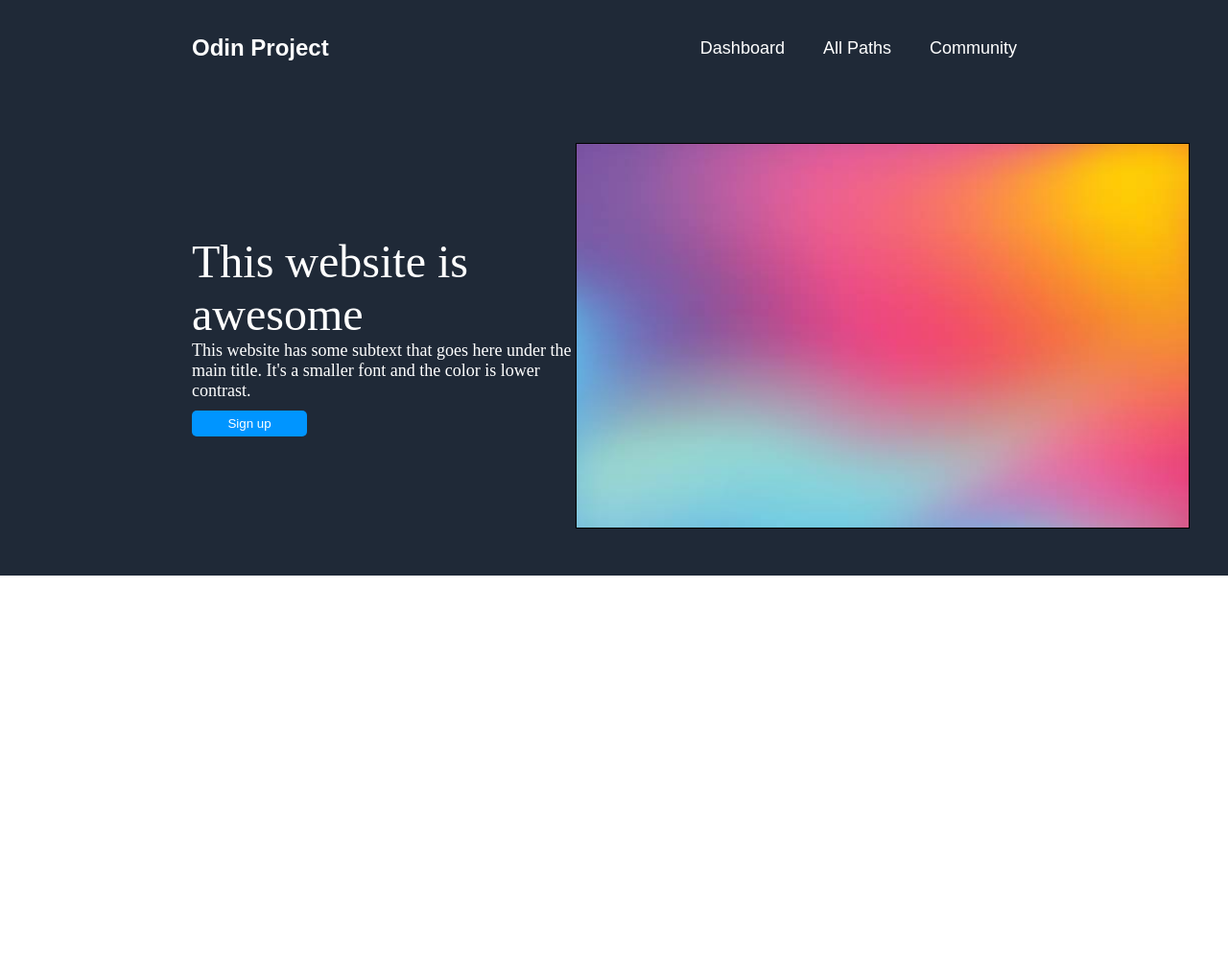
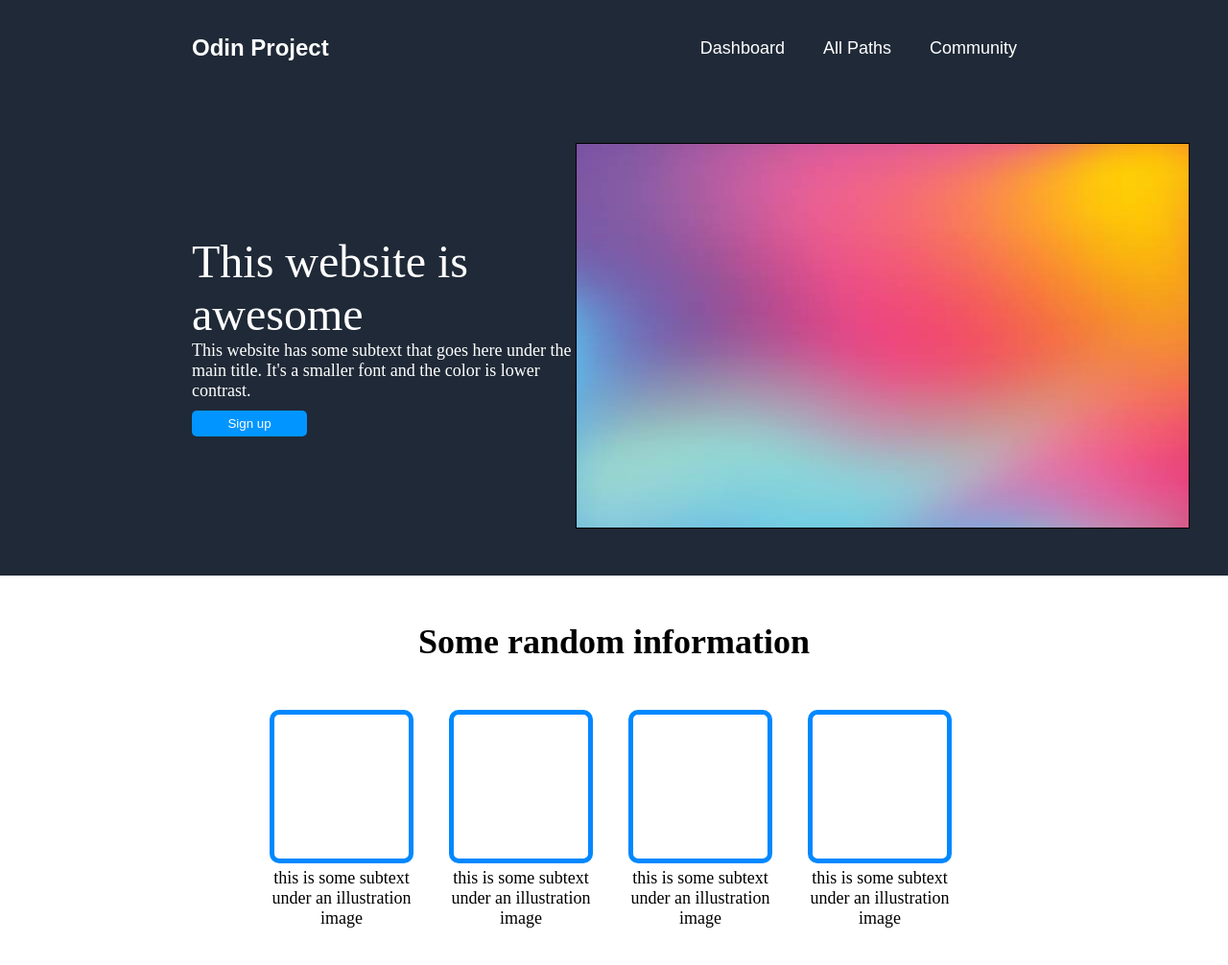
Before and after one commit to jrxc99-ops/odin-landing, a plain HTML site: page index.html in a window 1280 px wide. Shown: the top 1006 px of the page at 96% size. Before the commit the page ends 800 px from the top, so only its background shows below. Drawn offline with Linux system fonts and the light colour scheme.

Commit message:
added 'some random info' body sub and its boxed w/ text

```diff
--- /dev/null
+++ b/css/body_sub.css
@@ -0,0 +1,51 @@
+.body-sub {
+  height: 500px;
+  width: inherit;
+  display: flex;
+  flex-direction: column;
+}
+
+.header-body-sub {
+  width: 100%;
+  height: 90px;
+  font-size: 36px;
+  font-weight:bolder;
+  display: flex;
+  justify-content: center;
+  align-items: flex-end;
+}
+
+.main-body-sub {
+  height: 400px;
+  display: flex;
+  justify-content: center;
+
+}
+
+.random-main {
+  display: flex;
+  flex-direction: column;
+  justify-content: center;
+  align-items: center;
+  height:fit-content;
+  margin-top: 50px;
+  margin-right: 7px;
+
+}
+
+.random-box {
+  border: 5px solid rgb(0, 136, 255);
+  height: 150px;
+  width: 140px;
+  border-radius: 10px;
+  display: flex;
+  justify-content: center;
+}
+
+
+.random-text {
+  width: 180px;
+  text-align: center;
+  font-size: 18px;
+  margin-top: 5px;
+}
--- a/index.html
+++ b/index.html
@@ -4,6 +4,7 @@
   <link rel="stylesheet" href="/css/header.css">
   <link rel="stylesheet" href="/css/general.css">
   <link rel="stylesheet" href="/css/sub-head.css">
+  <link rel="stylesheet" href="/css/body_sub.css">
   <meta charset="UTF-8">
   <meta http-equiv="X-UA-Compatible" content="IE=edge">
   <meta name="viewport" content="width=device-width, initial-scale=1.0">
@@ -29,6 +30,7 @@
 
     </div>
   </div>
+
   <div class="sub-head">
     <div class="sub-left">
       <div class="head-title">This website is awesome</div>
@@ -43,15 +45,29 @@
     </div>
 
   </div>
+
   <div class="body-sub">
-    <div></div>
-    <div>
-      <div>
-        <div></div>
-        <div></div>
+    <div class="header-body-sub">Some random information</div>
+    <div class="main-body-sub">
+      <div class="random-main">
+        <div class="random-box"></div>
+        <div class="random-text">this is some subtext under an illustration image</div>
+      </div>
+      <div class="random-main">
+        <div class="random-box"></div>
+        <div class="random-text">this is some subtext under an illustration image</div>
+      </div>
+      <div class="random-main">
+        <div class="random-box"></div>
+        <div class="random-text">this is some subtext under an illustration image</div>
+      </div>
+      <div class="random-main">
+        <div class="random-box"></div>
+        <div class="random-text">this is some subtext under an illustration image</div>
       </div>
     </div>
   </div>
 
+
 </body>
 </html>
```
